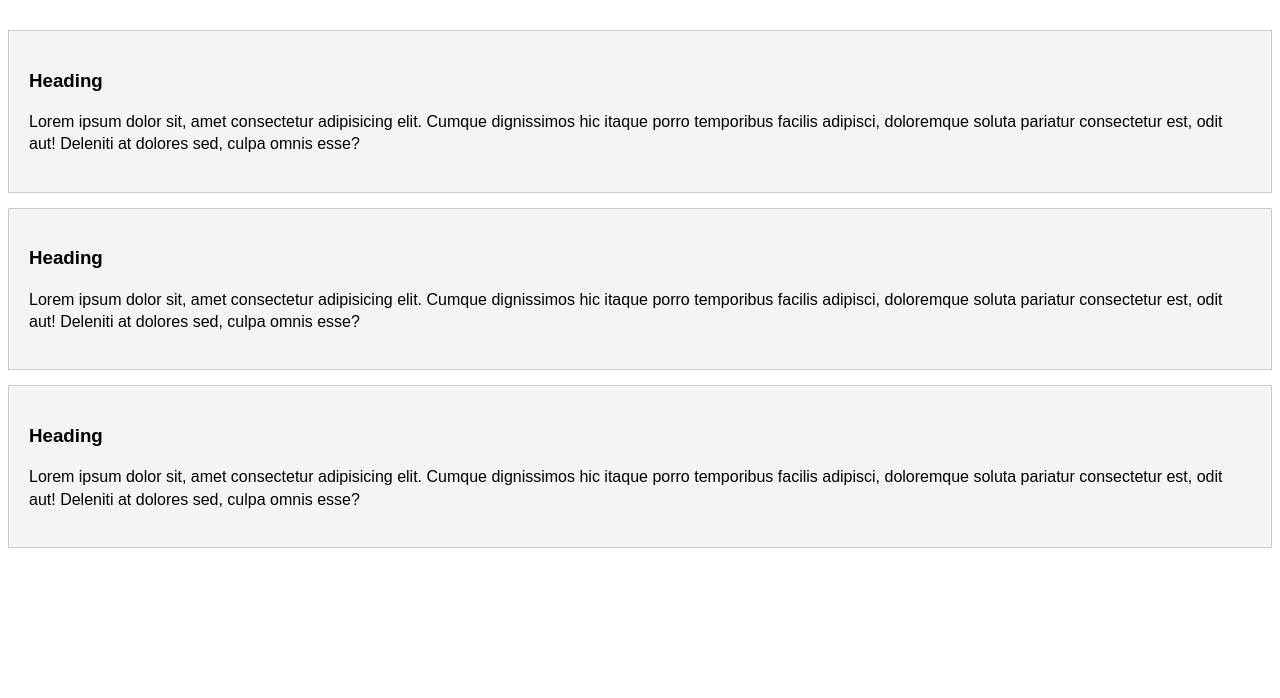
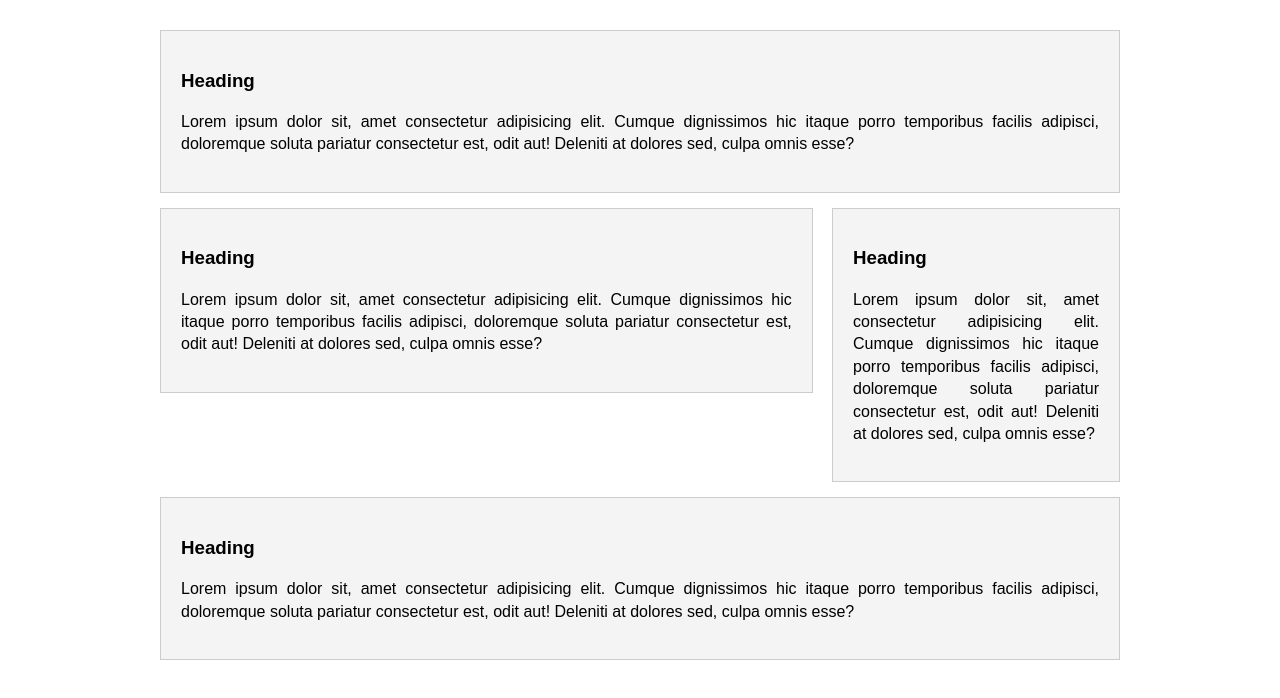
Before and after one commit to khadar786/htmlpractice2, a plain HTML site: page 07_float_align.html in a window 1280 px wide. Drawn offline with Linux system fonts and the light colour scheme.

Commit message:
Float and Align

```diff
--- a/07_float_align.html
+++ b/07_float_align.html
@@ -6,13 +6,20 @@
   <meta name="viewport" content="width=device-width, initial-scale=1.0">
   <title>Float and Align</title>
   <style>
+    *{
+      box-sizing: border-box;
+    }
     body{
       font-family: Arial, Helvetica, sans-serif;
       line-height: 1.4rem;
     }
 
+    .clr{
+      clear: both;
+    }
+
     .container{
-      width: 100%;
+      width: 960px;
       margin: 30px auto;
     }
 
@@ -21,6 +28,24 @@
       border: 1px solid #ccc;
       padding: 20px;
       margin-bottom: 15px;
+    }
+
+    .box p{
+      /*Text align */
+      text-align: left;
+      text-align: right;
+      text-align: center;
+      text-align: justify;
+    }
+
+    #box-2{
+      float: left;
+      width: 68%;
+    }
+
+    #box-3{
+      float: right;
+      width: 30%;
     }
   </style>
 </head>
@@ -38,6 +63,11 @@
       <h3>Heading</h3>
       <p>Lorem ipsum dolor sit, amet consectetur adipisicing elit. Cumque dignissimos hic itaque porro temporibus facilis adipisci, doloremque soluta pariatur consectetur est, odit aut! Deleniti at dolores sed, culpa omnis esse?</p>
     </div>
+    <div class="clr"></div>
+    <div id="box-4" class="box">
+      <h3>Heading</h3>
+      <p>Lorem ipsum dolor sit, amet consectetur adipisicing elit. Cumque dignissimos hic itaque porro temporibus facilis adipisci, doloremque soluta pariatur consectetur est, odit aut! Deleniti at dolores sed, culpa omnis esse?</p>
+    </div>
   </div>
 </body>
 </html>
```
